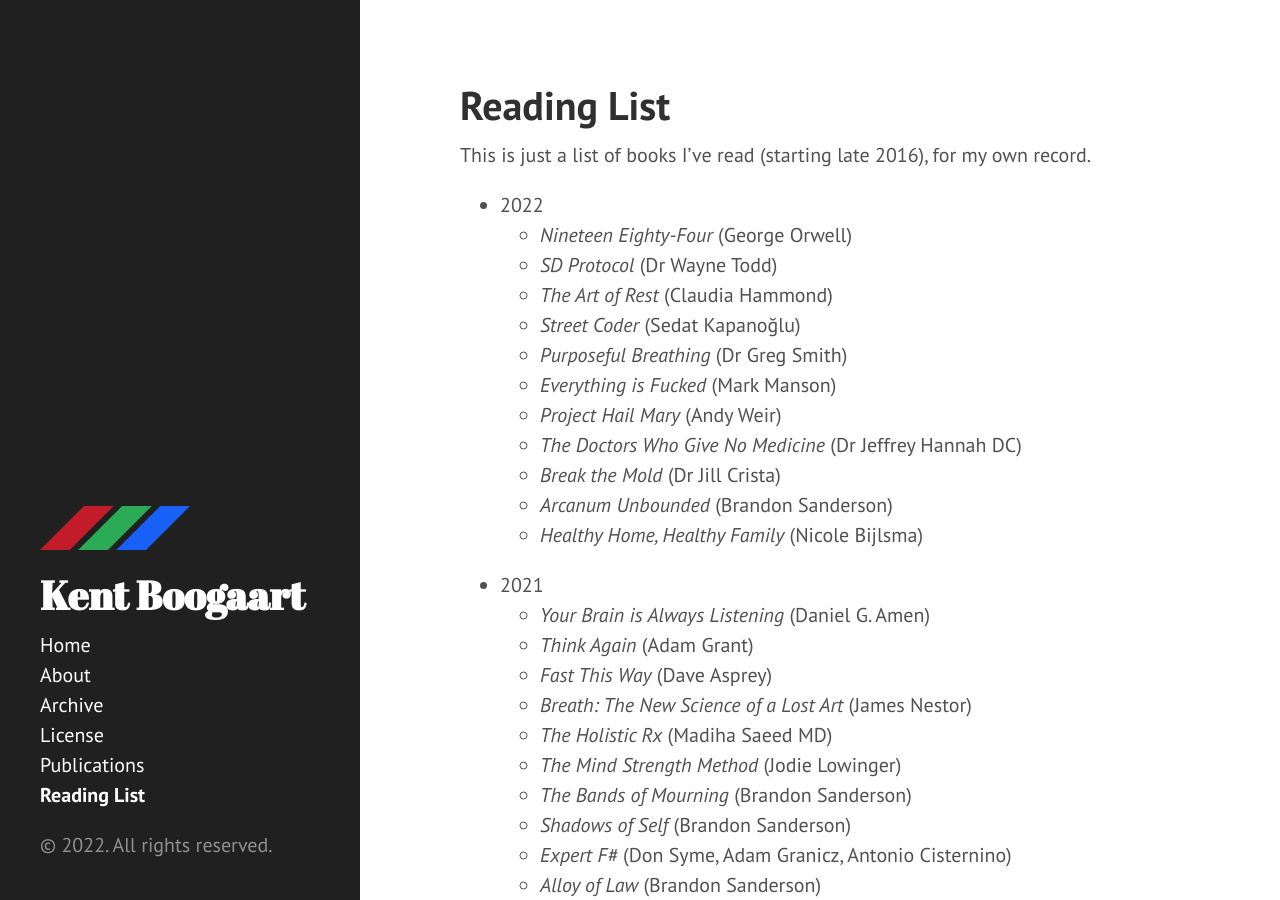
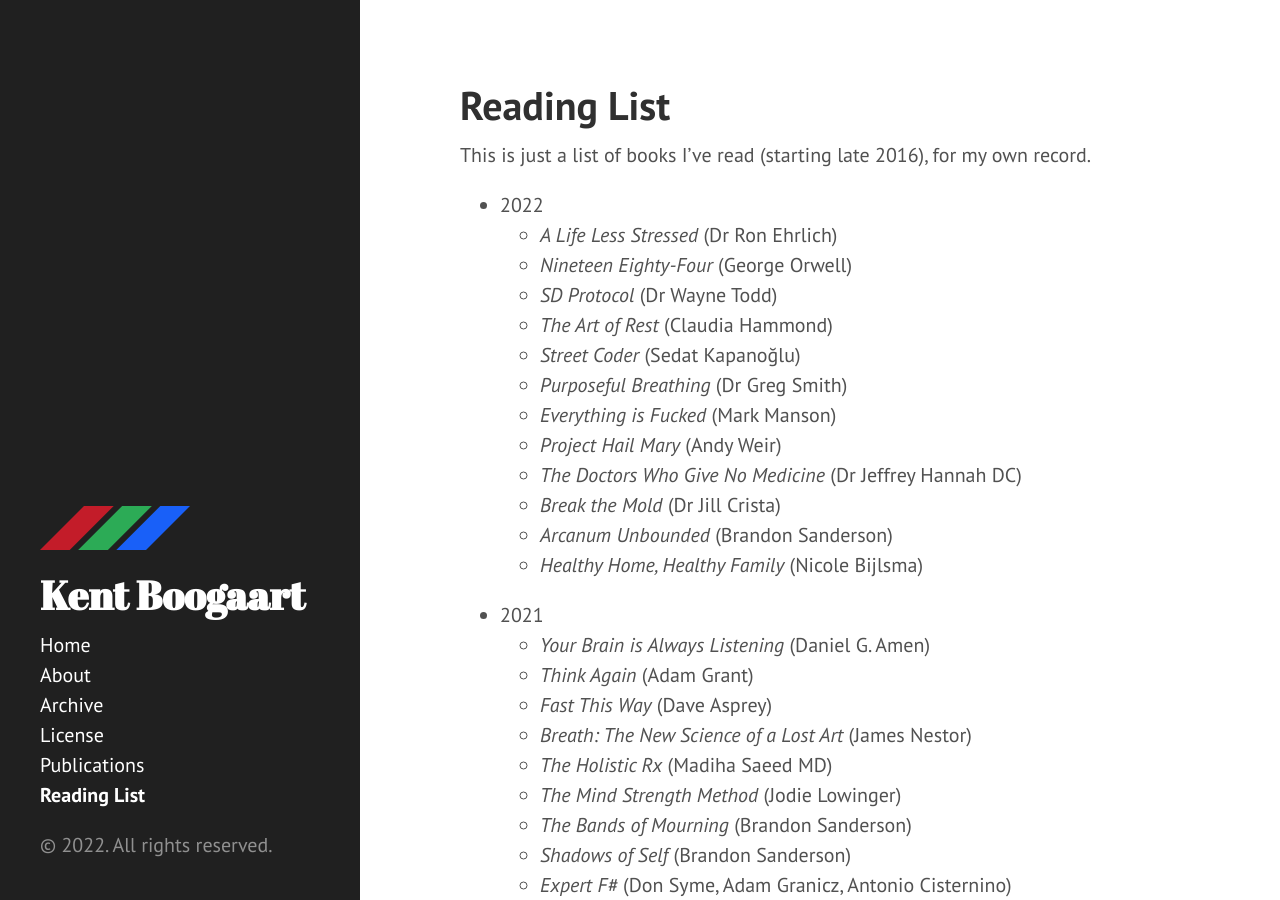
Before and after one commit to kentcb/kentcb.github.io, a Jekyll site: the page built from reading-list.md, in a window 1280 px wide and 900 px high. Built offline with Jekyll 4.4.1, drawn with Linux system fonts in a browser that asks for light colours; nearby versions of some CDN libraries.

Commit message:
Add A Life Less Stressed

```diff
--- a/reading-list.md
+++ b/reading-list.md
@@ -6,6 +6,7 @@ sidebar: true
 This is just a list of books I've read (starting late 2016), for my own record.
 
 * 2022
+    * _A Life Less Stressed_ (Dr Ron Ehrlich)
     * _Nineteen Eighty-Four_ (George Orwell)
     * _SD Protocol_ (Dr Wayne Todd)
     * _The Art of Rest_ (Claudia Hammond)
```
